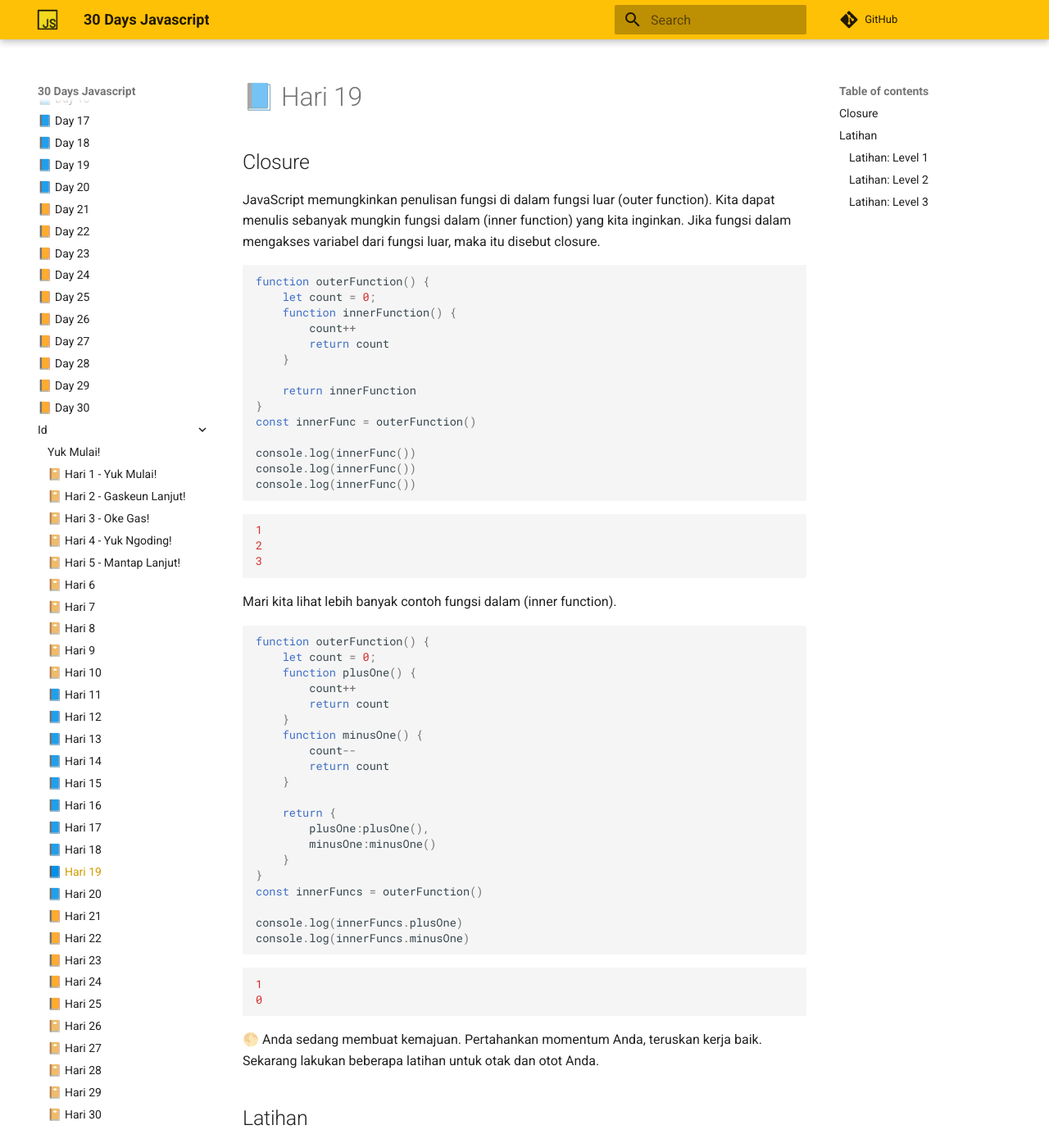
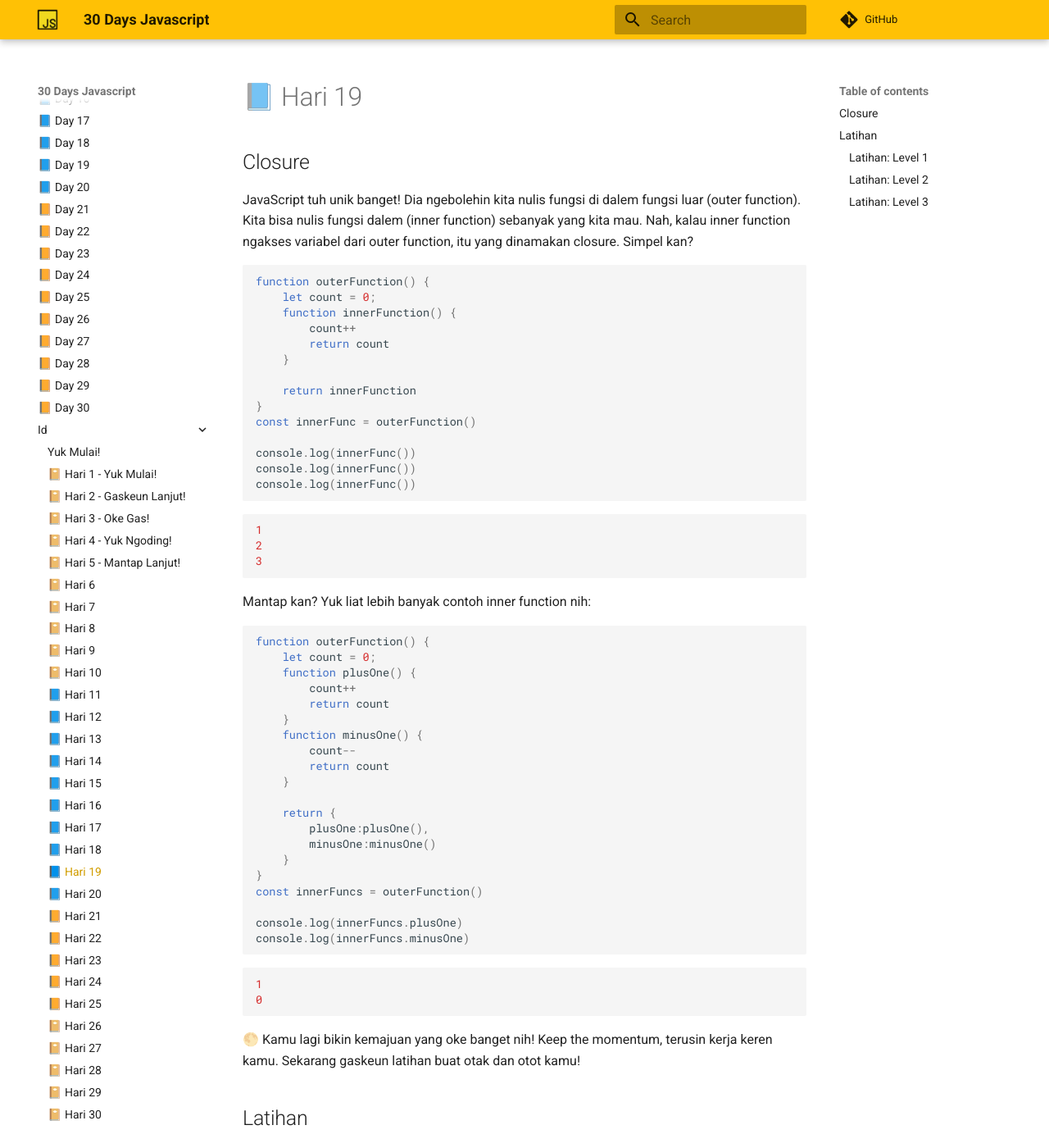
Before and after one commit to devinesia/30-days-javascript-web, an MkDocs documentation site: the page built from docs/id/19-day.md, in a window 1280 px wide and 1400 px high. Shown: the whole window at 82% size. Built offline with MkDocs 1.6.1 and Material for MkDocs 9.7.7, drawn with Linux system fonts in a browser that asks for light colours; comment, search, counter and statistics services are not loaded.

Commit message:
Rewrite Indonesian Day 19 with casual fun tone

````diff
--- a/docs/id/19-day.md
+++ b/docs/id/19-day.md
@@ -2,7 +2,7 @@
 
 ## Closure
 
-JavaScript memungkinkan penulisan fungsi di dalam fungsi luar (outer function). Kita dapat menulis sebanyak mungkin fungsi dalam (inner function) yang kita inginkan. Jika fungsi dalam mengakses variabel dari fungsi luar, maka itu disebut closure.
+JavaScript tuh unik banget! Dia ngebolehin kita nulis fungsi di dalem fungsi luar (outer function). Kita bisa nulis fungsi dalem (inner function) sebanyak yang kita mau. Nah, kalau inner function ngakses variabel dari outer function, itu yang dinamakan closure. Simpel kan?
 
 ```js
 function outerFunction() {
@@ -27,7 +27,7 @@ console.log(innerFunc())
 3
 ```
 
-Mari kita lihat lebih banyak contoh fungsi dalam (inner function).
+Mantap kan? Yuk liat lebih banyak contoh inner function nih:
 
 ```js
 function outerFunction() {
@@ -57,7 +57,7 @@ console.log(innerFuncs.minusOne)
 0
 ```
 
-🌕 Anda sedang membuat kemajuan. Pertahankan momentum Anda, teruskan kerja baik. Sekarang lakukan beberapa latihan untuk otak dan otot Anda.
+🌕 Kamu lagi bikin kemajuan yang oke banget nih! Keep the momentum, terusin kerja keren kamu. Sekarang gaskeun latihan buat otak dan otot kamu!
 
 ## Latihan
 
````
